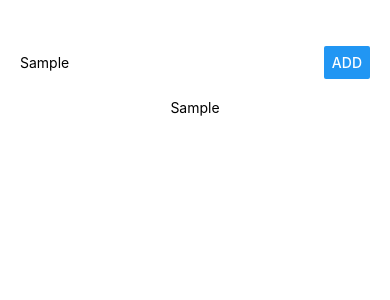
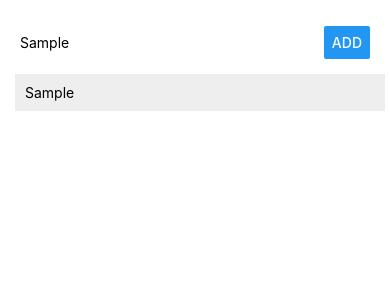
Before and after one commit to JimmyLin39/awesome-place, a React Native app: screen / in a window 390 px wide. Both pictures are taken after typing "Sample" into the empty fields and a click on the button "ADD". Shown: the top 300 px of the page. Built offline with nearby package versions, Linux system fonts and the light colour scheme.

Commit message:
add ListItem component

```diff
--- a/App.js
+++ b/App.js
@@ -1,5 +1,7 @@
 import React from 'react';
 import { StyleSheet, Text, View, TextInput, Button } from 'react-native';
+
+import ListItem from './src/components/ListItem/ListItem';
 
 export default class App extends React.Component {
   state = {
@@ -25,7 +27,9 @@
   }
 
   render() {
-    const placesOutput = this.state.places.map((place, i) => <Text key={i}>{place}</Text>);
+    const placesOutput = this.state.places.map((place, i) =>
+      <ListItem key={i} placeName={place} />
+    );
 
     return (
       <View style={styles.container}>
@@ -42,7 +46,7 @@
             onPress={this.placeSubmitHandler}
           />
         </View>
-        <View>
+        <View style={styles.listContainer}>
           {placesOutput}
         </View>
       </View>
@@ -59,7 +63,8 @@
     justifyContent: 'flex-start',
   },
   inputContainer: {
-    padding: 20,
+    paddingLeft: 20,
+    paddingRight: 20,
     width: "100%",
     flexDirection: "row",
     justifyContent: "space-between",
@@ -70,5 +75,9 @@
   },
   placeButton: {
     width: "30%"
+  },
+  listContainer: {
+    width: "100%",
+    padding: 10,
   }
 });
--- /dev/null
+++ b/src/components/ListItem/ListItem.js
@@ -0,0 +1,21 @@
+import React from 'react';
+import { View, Text, StyleSheet } from "react-native";
+
+const listItem = (props) => {
+  return (
+    <View style={styles.listItem}>
+      <Text>{props.placeName}</Text>
+    </View>
+  )
+};
+
+const styles = StyleSheet.create({
+  listItem: {
+    width: "100%",
+    margin: 5,
+    padding: 10,
+    backgroundColor: "#eee"
+  }
+})
+
+export default listItem;
```
